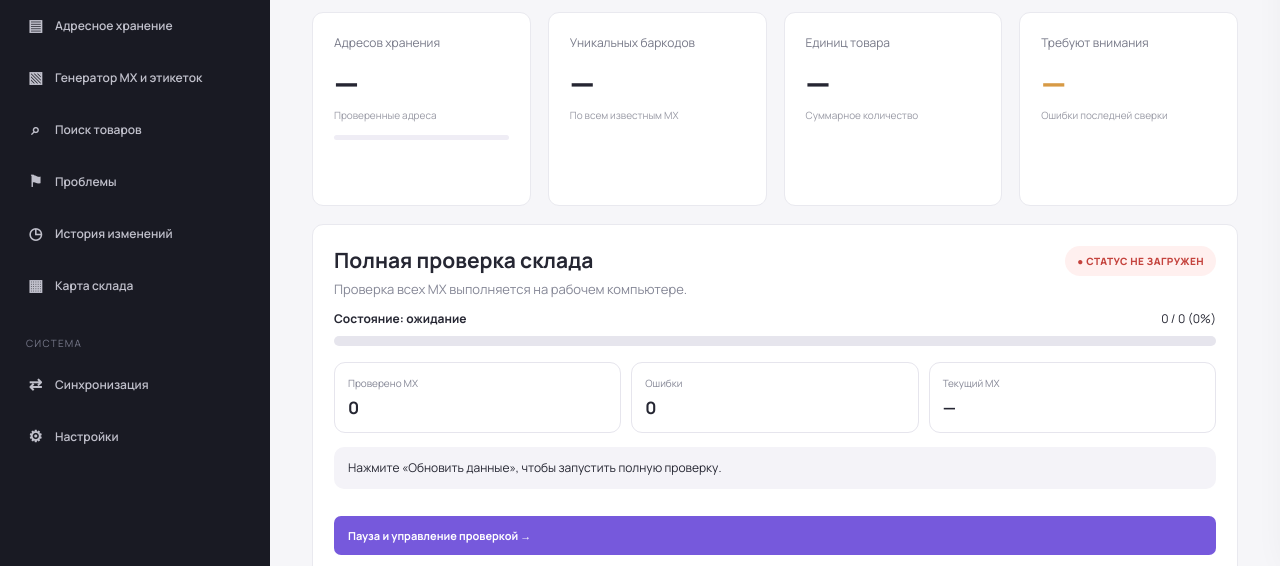
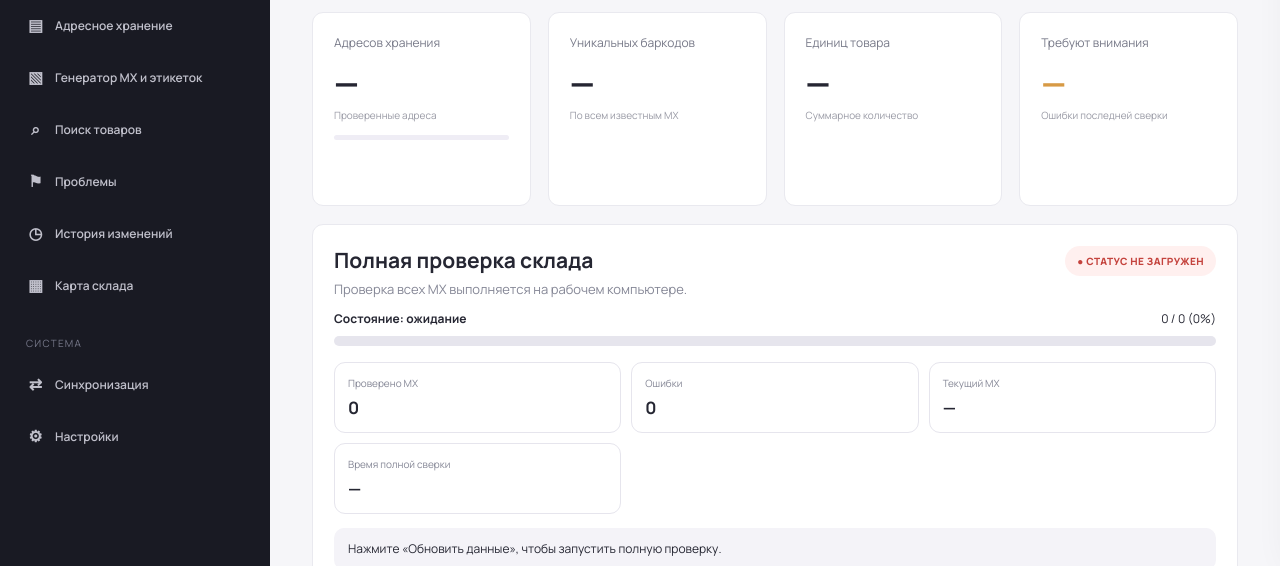
Before and after one commit to krylovdeni19-ops/pfc-stock, a plain HTML site: page index.html in a window 1280 px wide. Shown: the part 234-800 px from the top of the page. Drawn offline with Linux system fonts and the light colour scheme.

Commit message:
Add files via upload

```diff
--- a/app.js
+++ b/app.js
@@ -835,6 +835,15 @@
     catch(e){for(const id of ['remoteFeedback','overviewRemoteFeedback'])setRemoteText(id,e.message);}
     finally{sending=false;}
   }
+  let scanClock = {};
+  function updateScanClock(){
+    const start=Date.parse(scanClock.startedAt);
+    const end=scanClock.endedAt?Date.parse(scanClock.endedAt):Date.now();
+    const sec=Math.max(0,Math.floor((end-start)/1000));
+    const label=Number.isFinite(sec)?[Math.floor(sec/3600),Math.floor(sec/60)%60,sec%60].map(n=>String(n).padStart(2,'0')).join(':'):'—';
+    for(const id of ['remoteElapsed','overviewRemoteElapsed'])setRemoteText(id,label);
+  }
+  setInterval(updateScanClock,1000);
   function renderRemoteStatus(result) {
     if (!result) return;
     var online = !!result.workerOnline;
@@ -843,6 +852,7 @@
     var overviewBadge = byId('overviewRemoteBadge');
     if (overviewBadge) { overviewBadge.className='remote-badge '+(online?'online':'offline'); overviewBadge.textContent=online?'● РАБОЧИЙ ПК В СЕТИ':'● НЕ В СЕТИ'; }
     var job=result.job||{}, p=job.progress||{};
+    scanClock=job;updateScanClock();
     var total=Number(p.total)||0, completed=Number(p.completed)||0, failed=Number(p.failed)||0;
     var percent=total?Math.min(100,Math.round((completed+failed)/total*100)):0;
     var status = job.status || 'ожидание';
--- a/index.html
+++ b/index.html
@@ -1190,7 +1190,7 @@ body.dark-theme .remote-badge.online{background:#153b2a;color:#80e5ae}body.dark-
           <div class="remote-stats">
             <div><small>Проверено МХ</small><b id="overviewRemoteCompleted">0</b></div>
             <div><small>Ошибки</small><b id="overviewRemoteFailed">0</b></div>
-            <div><small>Текущий МХ</small><b id="overviewRemoteCurrentCell">—</b></div>
+            <div><small>Текущий МХ</small><b id="overviewRemoteCurrentCell">—</b></div><div><small>Время полной сверки</small><b id="overviewRemoteElapsed">—</b></div>
           </div>
           <div id="overviewRemoteFeedback" class="remote-feedback" role="status" aria-live="polite">Нажмите «Обновить данные», чтобы запустить полную проверку.</div>
           <button class="secondary-wide" type="button" data-goto="sync">Пауза и управление проверкой →</button>
@@ -1287,7 +1287,7 @@ body.dark-theme .remote-badge.online{background:#153b2a;color:#80e5ae}body.dark-
           <div class="remote-actions"><button id="remoteStartBtn" class="primary-btn" type="button">▶ Запустить обновление</button><button id="remotePauseBtn" class="secondary-wide" type="button">Ⅱ Пауза</button><button id="remoteResumeBtn" class="secondary-wide" type="button">▶ Продолжить</button><button id="remoteStopBtn" class="danger-wide" type="button">■ Остановить</button></div>
           <div id="remoteFeedback" class="remote-feedback" role="status">Ожидаем связь с рабочим компьютером.</div>
           <div class="remote-progress-wrap"><div class="remote-progress-label"><b id="remoteJobStatus">Состояние: ожидание</b><span id="remoteProgressText">0 / 0</span></div><div class="remote-progress"><i id="remoteProgressBar"></i></div></div>
-          <div class="remote-stats"><div><small>Проверено</small><b id="remoteCompleted">0</b></div><div><small>Ошибки</small><b id="remoteFailed">0</b></div><div><small>Текущий МХ</small><b id="remoteCurrentCell">—</b></div></div>
+          <div class="remote-stats"><div><small>Проверено</small><b id="remoteCompleted">0</b></div><div><small>Ошибки</small><b id="remoteFailed">0</b></div><div><small>Текущий МХ</small><b id="remoteCurrentCell">—</b></div><div><small>Время полной сверки</small><b id="remoteElapsed">—</b></div></div>
           <p class="remote-note">Для удалённого запуска рабочий компьютер должен быть включён, Chrome/Edge запущен, расширение установлено и настроено. Если браузер закрыт, исполнитель будет отображаться как «Не в сети».</p>
         </article>
       </section>
```
